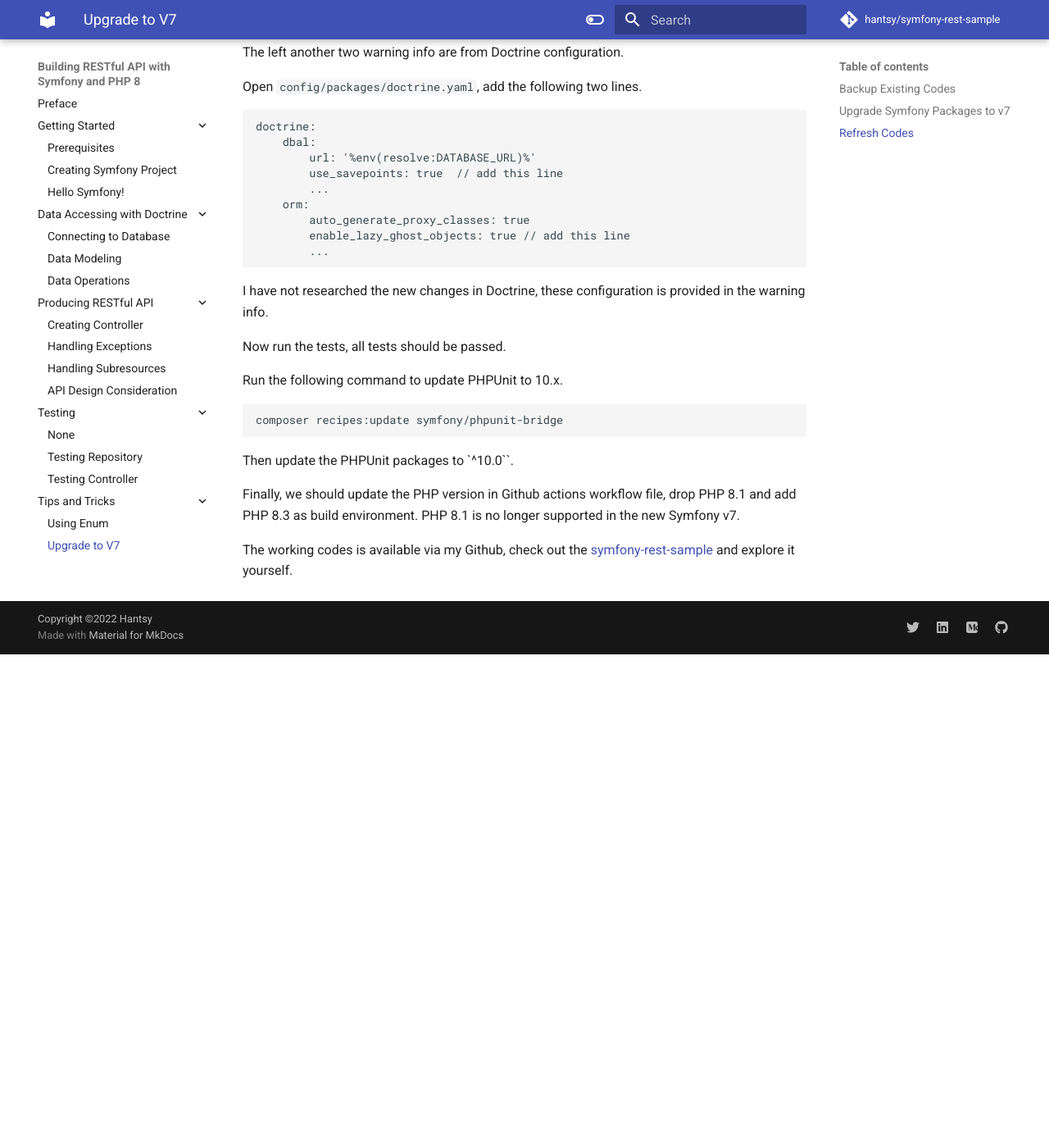
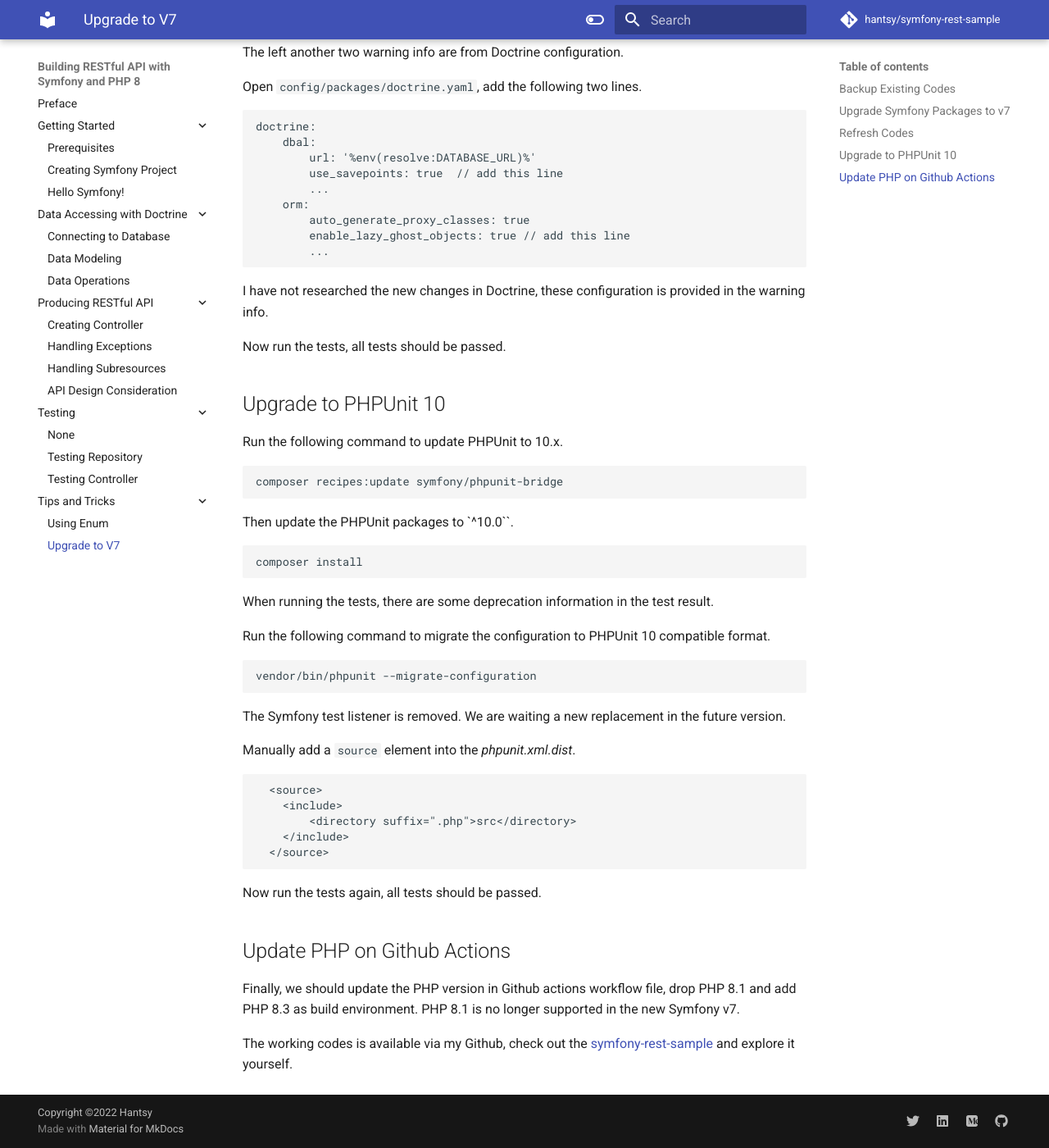
Before and after one commit to hantsy/symfony-rest-sample, an MkDocs documentation site: the page built from docs/tips/v7.md, in a window 1280 px wide and 1400 px high, scrolled down 5048 px. Shown: the whole window at 82% size. Built offline with MkDocs 1.6.1 and Material for MkDocs 9.7.7, drawn with Linux system fonts in a browser that asks for light colours; comment, search, counter and statistics services are not loaded; before the commit the page ends 5846 px from its top, so only the background shows below that.

Commit message:
chore: update docs

````diff
--- a/docs/tips/v7.md
+++ b/docs/tips/v7.md
@@ -252,6 +252,8 @@ I have not researched the new changes in Doctrine, these configuration is provid
 
 Now run the tests, all tests should be passed.
 
+## Upgrade to PHPUnit 10
+
 Run the following command to update PHPUnit to 10.x.
 
 ```bash
@@ -260,6 +262,33 @@ composer recipes:update symfony/phpunit-bridge
 
 Then update the PHPUnit packages to `^10.0``.
 
+```bash
+composer install
+```
+
+When running the tests, there are some deprecation information in the test result.
+
+Run the following command to migrate the configuration to PHPUnit 10 compatible format.
+
+```bash
+vendor/bin/phpunit --migrate-configuration
+```
+The Symfony test listener is removed. We are waiting a new replacement in the future version.
+
+Manually add a `source` element into the *phpunit.xml.dist*.
+
+```xml
+  <source>
+    <include>
+        <directory suffix=".php">src</directory>
+    </include>
+  </source>
+```
+
+Now run the tests again, all tests should be passed.
+
+## Update PHP on Github Actions
+
 Finally, we should update the PHP version in Github actions workflow file, drop PHP 8.1 and add PHP 8.3 as build environment. PHP 8.1 is no longer supported in the new Symfony v7.
 
 The working codes is available via my Github, check out the [symfony-rest-sample](https://github.com/hantsy/symfony-rest-sample) and explore it yourself.
````
